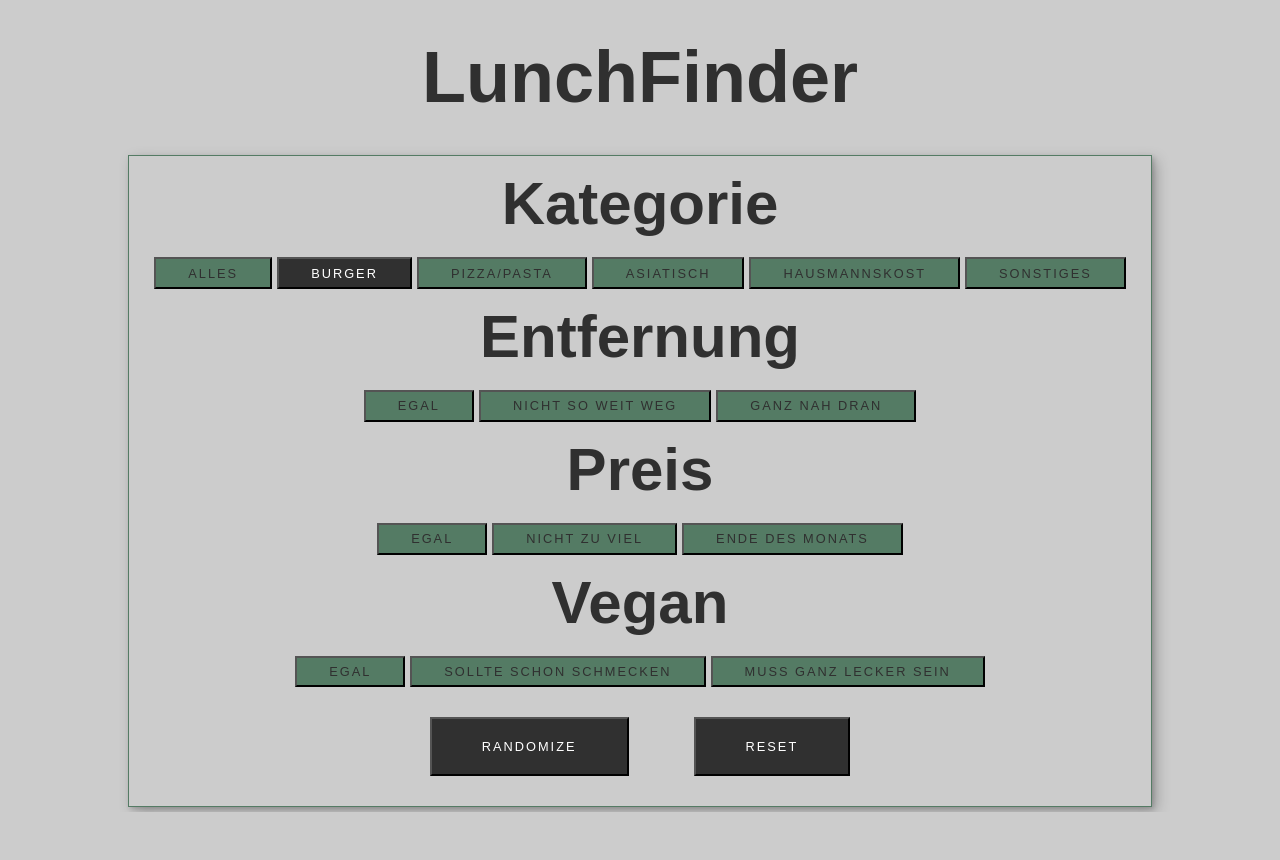
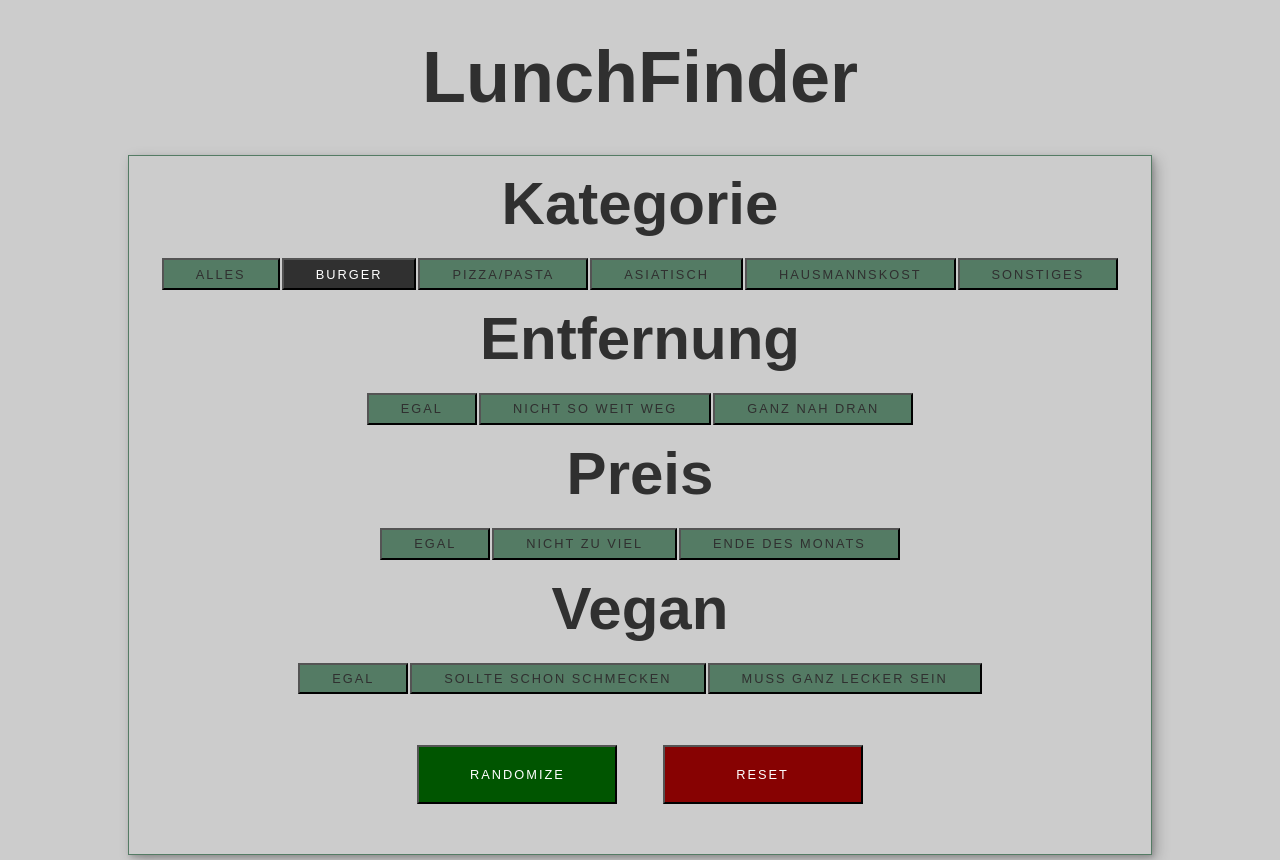
Before and after one commit to justin-in-github/restaurant_helper, a plain HTML site: page index.html in a window 1280 px wide. Both pictures are taken after a click on the button "BURGER". Before the commit the page ends 812 px from the top, so only its background shows below. Drawn offline with Linux system fonts and the light colour scheme; no server answers.

Commit message:
db, buttons, styling

```diff
--- a/css/main.css
+++ b/css/main.css
@@ -4,6 +4,7 @@
     box-sizing: border-box;
 }
 
+/* //set fonts, colors, h1-3-size and box-shadow */
 :root {
   --ff-primary: "Raleway", sans-serif;
   --ff-secondary: "Source Code Pro", monospace;
@@ -22,26 +23,101 @@
     0.125em 0.125em 0.25em rgba(0, 0, 0, 0.15);
 }
 
-@media (min-width: 800px) {
-  :root {
-    --fs-h1: 4.5rem;
-    --fs-h2: 3.75rem;
-    --fs-h3: 1.5rem;
-    --fs-body: 1.125rem;
-  }
-}
-
   body {
-  background: var(--clr-bg);
-  color: var(--clr-dark);
-  margin: 0;
-  font-family: var(--ff-primary);
-  font-size: var(--fs-body);
-  line-height: 1.6;
     display: flex;
     flex-direction: column;
     justify-content: center;
     align-items: center;
+
+
+    margin: 0;
+    line-height: 1.6;
+
+    background: var(--clr-bg);
+    color: var(--clr-dark);
+    font-family: var(--ff-primary);
+    font-size: var(--fs-body);
+  }
+
+
+  .header {
+    text-align: center;
+    margin: 20px 0;
+  }
+
+  .content {
+    display: flex;
+    flex-direction: column;
+    justify-content: center;
+    align-items: center;
+
+    width: 100vw;
+  }
+
+  .title {
+    text-align: center;
+    padding-bottom: 5px;
+  }
+
+  .btn {
+    display: flex;
+    flex-direction: column;
+
+    width: 100vw;
+    padding: 1em 1.5em;
+    margin: 1px;
+
+    font-size: 1rem;
+    text-transform: uppercase;
+    letter-spacing: 2px;
+
+    transition: transform 200ms ease-in-out;
+
+    text-align: center;
+    background: var(--clr-accent);
+    color: var(--clr-dark);
+  }
+
+  .btnActive {
+    background: var(--clr-dark);
+    color: var(--clr-light)
+  }
+
+  .controls {
+    margin: 30px 0;
+  }
+
+  .btnRandomize {
+    background: rgb(0, 85, 0);
+    color: var(--clr-light);
+    padding: 20px 50px;
+  }
+  .btnReset {
+    background: rgb(135, 2, 2);
+      color: var(--clr-light);
+      padding: 10px 50px;
+  }
+
+  .results {
+    display: flex;
+    flex-wrap: wrap;
+
+    width: 100vw;
+    margin-top: 5px;
+  }
+
+  .results_restaurant {
+    display: flex;
+    flex-direction: column;
+    background: var(--clr-dark);
+    color: var(--clr-light);
+    padding: 20px 0;
+    margin-top: 5px;
+    border: 1px solid var(--clr-accent);
+    width: 100vw;
+    max-height: 500px;
+    text-align: center;
+    overflow: hidden;
   }
 
   img {
@@ -49,31 +125,61 @@ img {
     max-width: 100%;
   }
 
+  .results_restaurant_adress {
+    font-weight: bold;
+  }
+
+  .results_restaurant_img {
+    margin-top: 10px;
+  }
+
+@media (min-width: 750px) {
+  :root {
+    --fs-h1: 4.5rem;
+    --fs-h2: 3.75rem;
+    --fs-h3: 1.5rem;
+    --fs-body: 1.125rem;
+  }
+
+  .content {
+    border: 1px solid var(--clr-accent);
+    width: 80vw;
+    box-shadow: var(--bs);
+  }
+
   .btn {
     display: inline-block;
     padding: 0.5em 2.5em;
-  background: var(--clr-accent);
-  color: var(--clr-dark);
-  text-decoration: none;
+    width: auto;
     cursor: pointer;
     font-size: 0.8rem;
-  text-transform: uppercase;
-  letter-spacing: 2px;
     font-weight: var(--fw-bold);
-  transition: transform 200ms ease-in-out;
-}
-
-:focus {
-    outline: none;
   }
 
   .btn:hover {
     transform: scale(1.1);
   }
 
-.btnActive {
-    background: var(--clr-dark);
-    color: var(--clr-light)
+  .button-container {
+    display: flex;
+    flex-wrap: wrap;
+    justify-content: center;
+  }
+
+  .btnControl {
+      margin: 20px;
+      padding: 20px;
+      width: 200px;
+  }
+
+  .results {
+      width: 80vw;
+      justify-content: space-between;
+  }
+
+  .results_restaurant {
+      width: 49.8%;
+      box-shadow: var(--bs);
   }
 
   h1 {
@@ -86,58 +192,4 @@ h3 {
     font-size: var(--fs-h3);
   }
 
-.header {
-    text-align: center;
-    margin: 20px 0;
 }
-.content {
-    display: flex;
-    flex-direction: column;
-    justify-content: center;
-    align-items: center;
-    border: 1px solid var(--clr-accent);
-    width: 80vw;
-    box-shadow: var(--bs);
-}
-
-.title {
-    text-align: center;
-    padding-bottom: 5px;
-}
-
-.btnControl {
-    background: var(--clr-dark);
-    color: var(--clr-light);
-    margin: 30px;
-    padding: 20px 50px;
-}
-
-.results {
-    margin-top: 5px;
-    display: flex;
-    width: 80vw;
-    flex-wrap: wrap;
-}
-
-.results_restaurant {
-    background: var(--clr-dark);
-    color: var(--clr-light);
-    padding: 20px 0;
-    margin: 5px;
-    border: 1px solid var(--clr-accent);
-    width: 49%;
-    max-height: 500px;
-    display: flex;
-    flex-direction: column;
-    text-align: center;
-    overflow: hidden;
-    box-shadow: var(--bs);
-}
-
-.results_restaurant_adress {
-    font-weight: bold;
-}
-
-.results_restaurant_img {
-    margin-top: 10px;
-}
--- a/index.html
+++ b/index.html
@@ -14,7 +14,7 @@
     <div class="content">
         <div class="categories">
             <h2 class="title">Kategorie</h2>
-            <div class="category_filterBtns">
+            <div class="button-container">
                 <button class="btn filterBtn category" data-cat="Alles">Alles</button>
                 <button class="btn filterBtn category" data-cat="Burger">Burger</button>
                 <button class="btn filterBtn category" data-cat="Pizza/Pasta">Pizza/Pasta</button>
@@ -27,7 +27,7 @@
 
         <div class="distance">
             <h2 class="title">Entfernung</h2>
-            <div>
+            <div class="button-container">
                 <button class="btn filterBtn distance" data-dist="&gt;5km">Egal</button>
                 <button class="btn filterBtn distance" data-dist="2-5km">nicht so weit weg</button>
                 <button class="btn filterBtn distance" data-dist="&lt;2km">ganz nah dran</button>
@@ -36,7 +36,7 @@
 
         <div class="price">
             <h2 class="title">Preis</h2>
-            <div>
+            <div class="button-container">
                 <button class="btn filterBtn price" data-price="Teuer">Egal</button>
                 <button class="btn filterBtn price" data-price="Mittel">nicht zu viel</button>
                 <button class="btn filterBtn price" data-price="Günstig">Ende des Monats</button></div>
@@ -44,7 +44,7 @@
 
         <div class="veggy">
             <h2 class="title">Vegan</h2>
-            <div>
+            <div class="button-container">
                 <button class="btn filterBtn veggy" data-veggy="Schlecht">Egal</button>
                 <button class="btn filterBtn veggy" data-veggy="Mittel">sollte schon schmecken</button>
                 <button class="btn filterBtn veggy" data-veggy="Sehr">muss ganz lecker sein</button>
```
Lines whose indentation alone changed are shown as unchanged.
